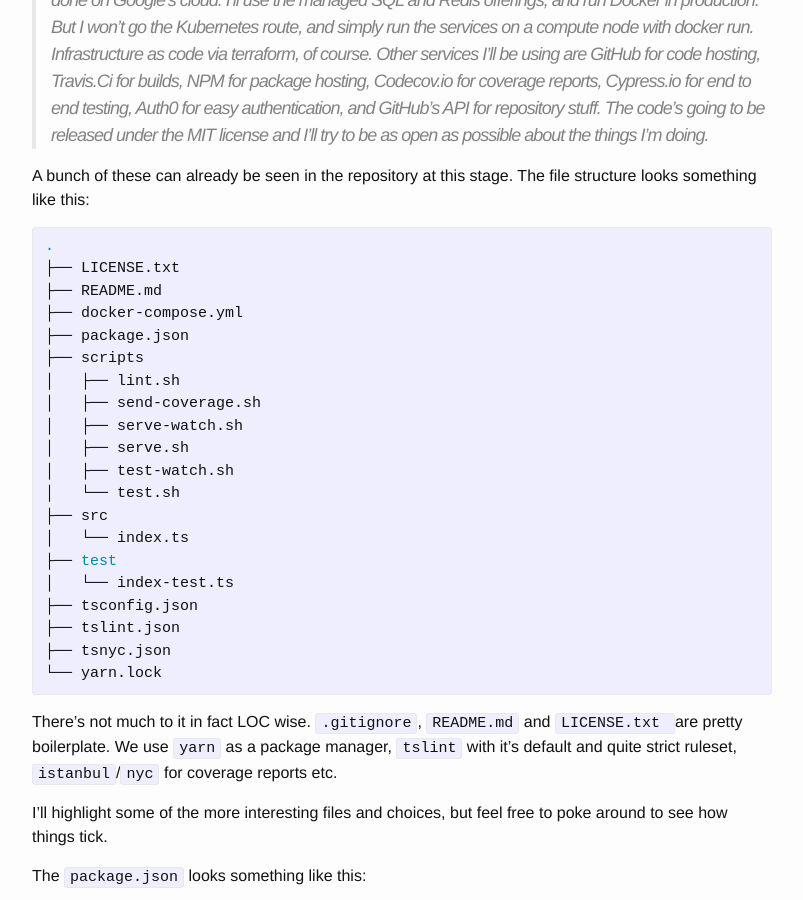
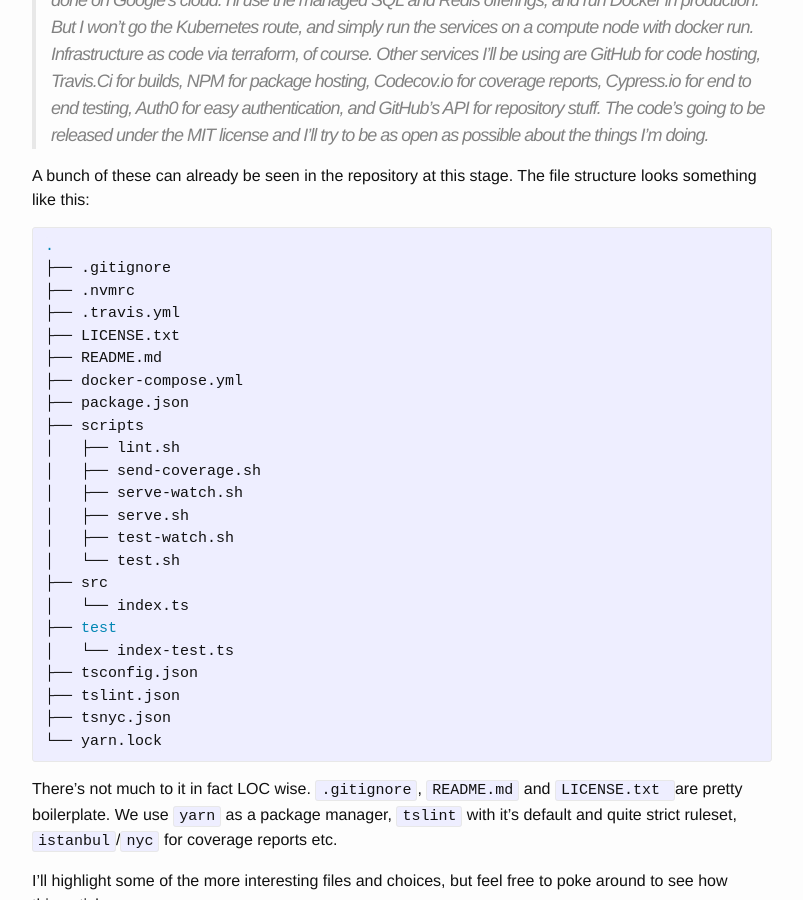
Before and after one commit to horia141/horia141.github.io, a Jekyll site: the page built from _posts/2018-07-07-retrofeed-2.md, in a window 1280 px wide and 900 px high, scrolled down 959 px. Shown: the whole window, without its empty margins (238-1041 px from the left). Built offline with Jekyll 4.4.1, drawn with Linux system fonts in a browser that asks for light colours; comment, search, counter and statistics services are not loaded.

Commit message:
Better structure

```diff
--- a/_posts/2018-07-07-retrofeed-2.md
+++ b/_posts/2018-07-07-retrofeed-2.md
@@ -26,21 +26,24 @@ A bunch of these can already be seen in the repository at this stage. The file s
 
 {% highlight bash %}
 .
+├── .gitignore
+├── .nvmrc
+├── .travis.yml
 ├── LICENSE.txt
 ├── README.md
 ├── docker-compose.yml
 ├── package.json
 ├── scripts
-│   ├── lint.sh
-│   ├── send-coverage.sh
-│   ├── serve-watch.sh
-│   ├── serve.sh
-│   ├── test-watch.sh
-│   └── test.sh
+│   ├── lint.sh
+│   ├── send-coverage.sh
+│   ├── serve-watch.sh
+│   ├── serve.sh
+│   ├── test-watch.sh
+│   └── test.sh
 ├── src
-│   └── index.ts
+│   └── index.ts
 ├── test
-│   └── index-test.ts
+│   └── index-test.ts
 ├── tsconfig.json
 ├── tslint.json
 ├── tsnyc.json
```
